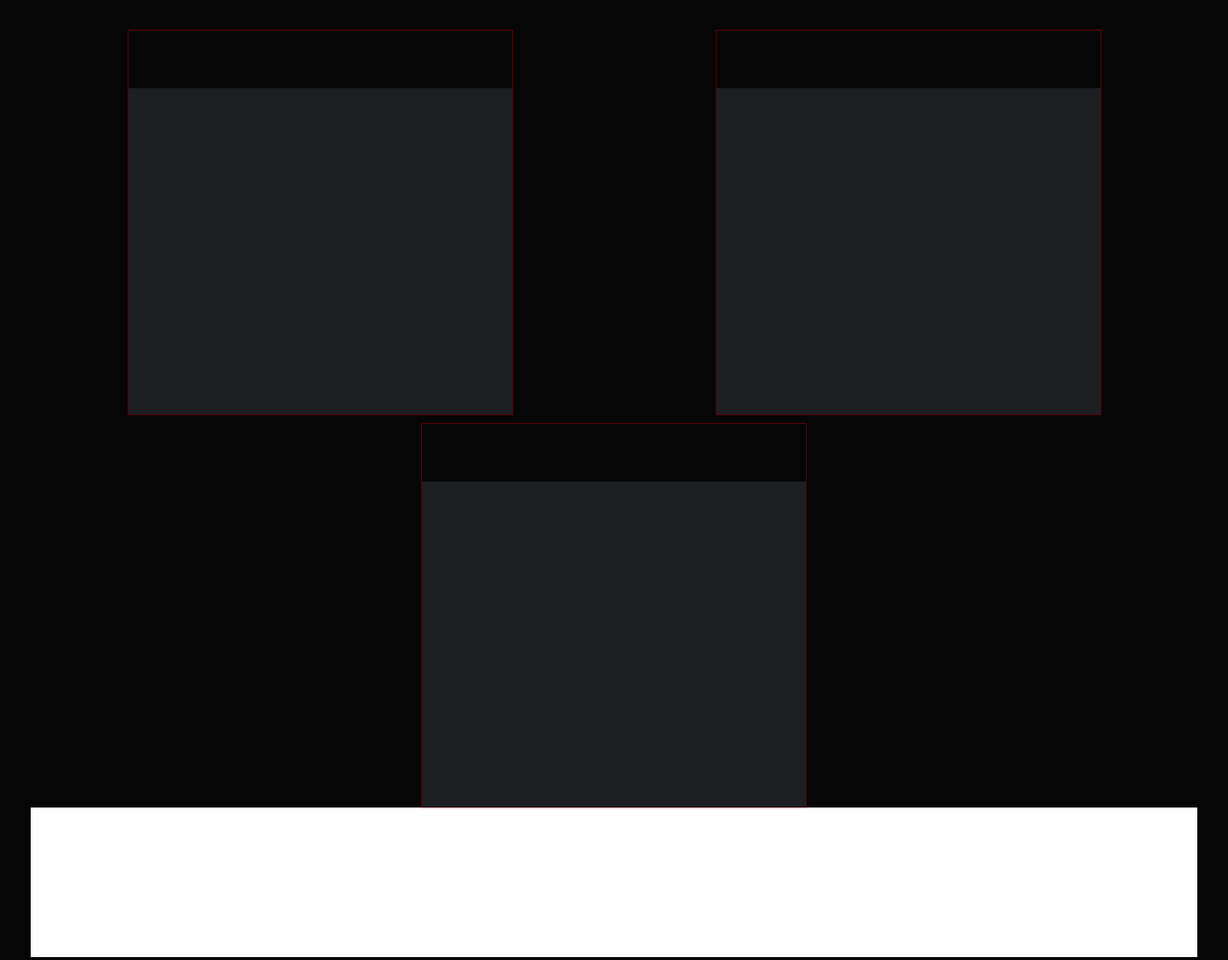
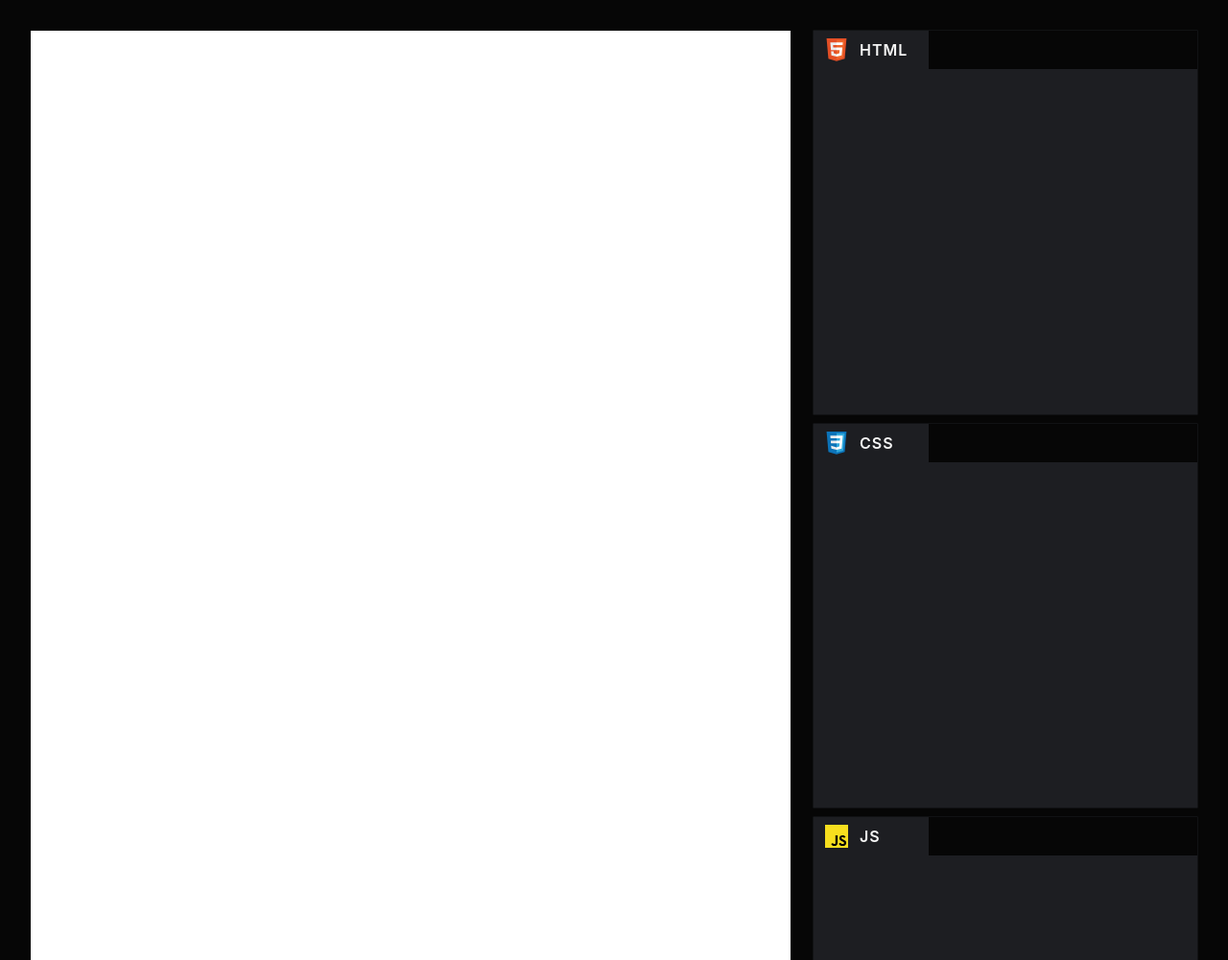
Before and after one commit to winlover32/LiveCode, a website built with Vite: page index.html in a window 1280 px wide. Shown: the top 1001 px of the page at 96% size. Built offline with nearby package versions, Linux system fonts and the light colour scheme.

Commit message:
core : Refactor layout

```diff
--- a/index.html
+++ b/index.html
@@ -11,29 +11,83 @@
   <body>
     <div id="app">
       <!--  -->
+      <div class="preview_container">
+        <iframe id="preview" frameborder="0"></iframe>
+      </div>
       <div class="panels">
         <section class="panel">
-          <div class="menu"></div>
+          <div class="menu">
+            <span>
+              <svg
+                class="icon"
+                xmlns="http://www.w3.org/2000/svg"
+                viewBox="0 0 452 520"
+              >
+                <path fill="#e34f26" d="M41 460L0 0h451l-41 460-185 52" />
+                <path fill="#ef652a" d="M226 472l149-41 35-394H226" />
+                <path
+                  fill="#ecedee"
+                  d="M226 208h-75l-5-58h80V94H84l15 171h127zm0 147l-64-17-4-45h-56l7 89 117 32z"
+                />
+                <path
+                  fill="#fff"
+                  d="M226 265h69l-7 73-62 17v59l115-32 16-174H226zm0-171v56h136l5-56z"
+                />
+              </svg>
+              <span>HTML</span>
+            </span>
+          </div>
           <div class="editor">
             <textarea id="html"></textarea>
           </div>
         </section>
         <section class="panel">
-          <div class="menu"></div>
+          <div class="menu">
+            <span>
+              <svg
+                class="icon"
+                xmlns="http://www.w3.org/2000/svg"
+                viewBox="0 0 452 520"
+              >
+                <path fill="#0c73b8" d="M41 460L0 0h451l-41 460-185 52" />
+                <path fill="#30a9dc" d="M226 472l149-41 35-394H226" />
+                <path
+                  fill="#ecedee"
+                  d="M226 208H94l5 57h127zm0-114H84l5 56h137zm0 261l-124-33 7 60 117 32z"
+                />
+                <path
+                  fill="#fff"
+                  d="M226 265h69l-7 73-62 17v59l115-32 26-288H226v56h80l-6 58h-74z"
+                />
+              </svg>
+              <span>CSS</span>
+            </span>
+          </div>
           <div class="editor">
             <textarea id="css"></textarea>
           </div>
         </section>
         <section class="panel">
-          <div class="menu"></div>
+          <div class="menu">
+            <span>
+              <svg
+                class="icon"
+                xmlns="http://www.w3.org/2000/svg"
+                viewBox="0 0 630 630"
+              >
+                <rect width="630" height="630" fill="#f7df1e" />
+                <path
+                  d="m423.2 492.19c12.69 20.72 29.2 35.95 58.4 35.95 24.53 0 40.2-12.26 40.2-29.2 0-20.3-16.1-27.49-43.1-39.3l-14.8-6.35c-42.72-18.2-71.1-41-71.1-89.2 0-44.4 33.83-78.2 86.7-78.2 37.64 0 64.7 13.1 84.2 47.4l-46.1 29.6c-10.15-18.2-21.1-25.37-38.1-25.37-17.34 0-28.33 11-28.33 25.37 0 17.76 11 24.95 36.4 35.95l14.8 6.34c50.3 21.57 78.7 43.56 78.7 93 0 53.3-41.87 82.5-98.1 82.5-54.98 0-90.5-26.2-107.88-60.54zm-209.13 5.13c9.3 16.5 17.76 30.45 38.1 30.45 19.45 0 31.72-7.61 31.72-37.2v-201.3h59.2v202.1c0 61.3-35.94 89.2-88.4 89.2-47.4 0-74.85-24.53-88.81-54.075z"
+                />
+              </svg>
+              <span>JS</span>
+            </span>
+          </div>
           <div class="editor">
             <textarea id="js"></textarea>
           </div>
         </section>
       </div>
-      <div class="preview_container">
-        <iframe id="preview" frameborder="0"></iframe>
-      </div>
     </div>
     <script type="module" src="src/main.js"></script>
   </body>
--- a/main.css
+++ b/main.css
@@ -21,6 +21,7 @@ body {
     padding: 0;
     min-width: 320px;
     min-height: 100vh;
+    box-sizing: border-box;
 }
 
 h1 {
@@ -29,6 +30,10 @@ h1 {
 }
 
 #app {
+    display: flex;
+    flex-direction: row;
+    gap: 24px;
+    justify-content: space-around;
     max-width: 1280px;
     margin: 0 auto;
     padding: 2rem;
@@ -37,27 +42,49 @@ h1 {
 
 
 .panels {
+
+    align-items: center;
     display: flex;
-    flex-direction: row;
     flex-wrap: wrap;
+    flex-direction: column;
+    gap: 10px;
     justify-content: space-around;
-    align-items: center;
-    gap: 10px;
 }
 
 .panel {
     background-color: #1d1e22;
-    box-shadow: 0 0 0 1px rgba(255, 0, 0, .3);
+    box-shadow: 0 0 0 .5px #1d1e22;
     height: 400px;
     width: 400px;
 }
 
 
-/* rgba(29, 30, 34, .3) */
+.panel .menu {
+    align-items: center;
+    background-color: #060606;
+    display: flex;
+    height: 10%;
+    justify-content: space-between;
+}
 
-.panel .menu {
-    background-color: #060606;
-    height: 15%;
+.panel .menu>span {
+    align-items: center;
+    background-color: #1d1e22;
+    color: whitesmoke;
+    display: flex;
+    font-weight: 600;
+    flex-direction: row;
+    height: 100%;
+    width: 30%;
+    letter-spacing: 1px;
+}
+
+
+.icon {
+    height: 24px;
+    width: 24px;
+    line-height: 100%;
+    margin: 0 12px;
 }
 
 .panel .editor {
@@ -86,5 +113,6 @@ textarea:focus {
 }
 
 .preview_container {
+    flex-grow: 3;
     background-color: white;
 }
```
